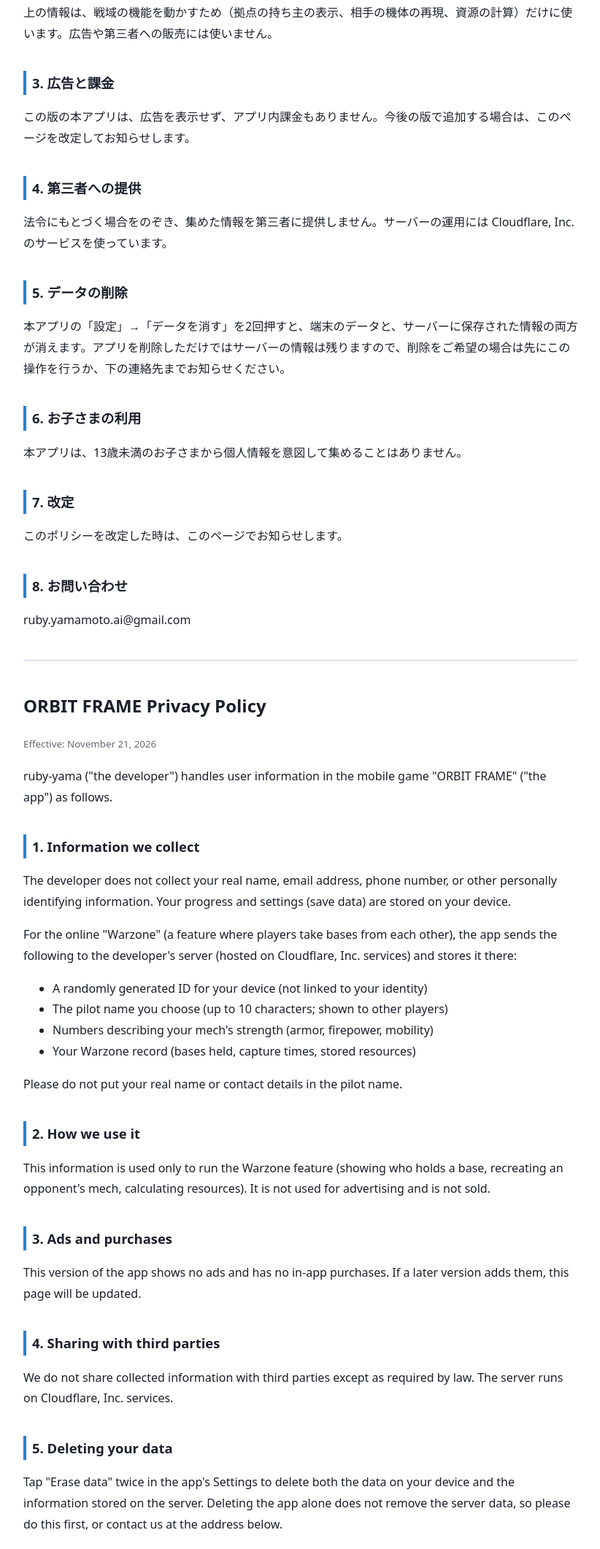
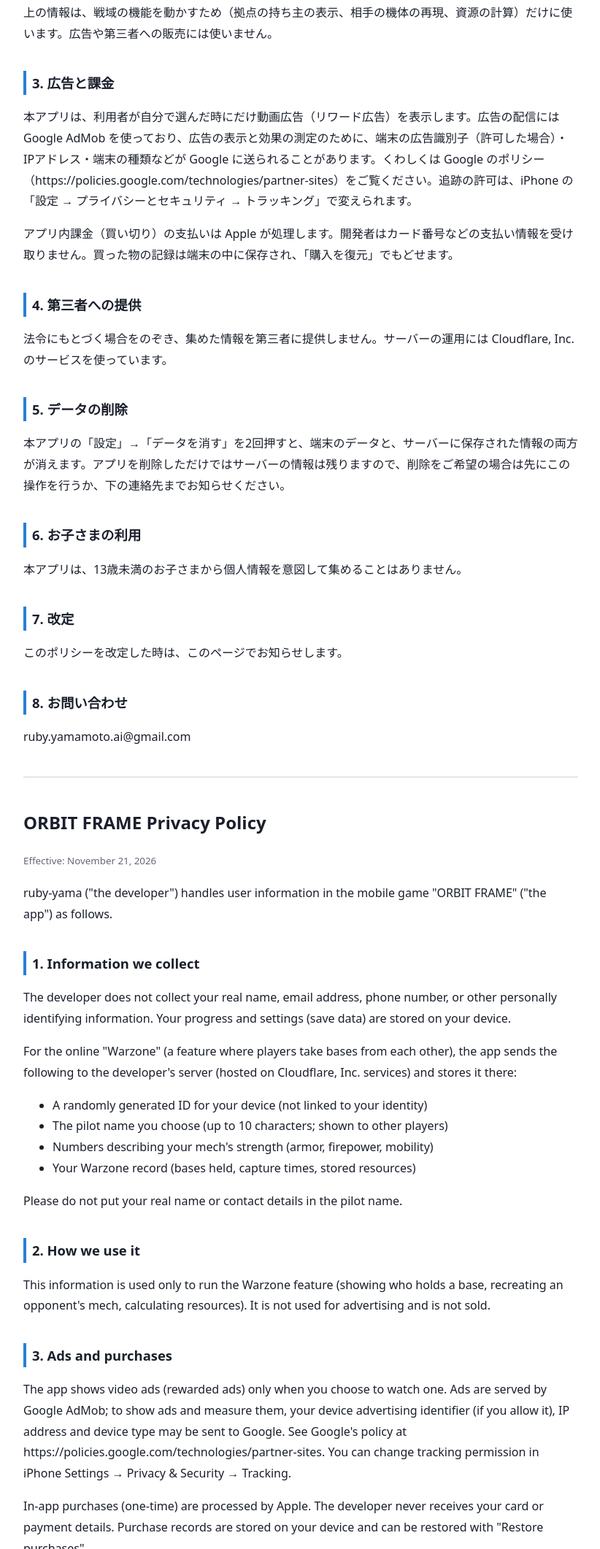
Before and after one commit to ruby-yama/oparts-dive, a plain HTML site: page orbit/privacy.html in a window 1280 px wide. Shown: the part 678-2800 px from the top of the page at 73% size, without its empty margins (228-1050 px from the left). Drawn offline with Linux system fonts and the light colour scheme.

Commit message:
ORBIT FRAME privacy: rewarded ads and one-time purchases
Co-Authored-By: Claude Fable 5.2 <noreply@anthropic.com>

```diff
--- a/orbit/privacy.html
+++ b/orbit/privacy.html
@@ -19,7 +19,7 @@
 <h2>2. 使う目的</h2>
 <p>上の情報は、戦域の機能を動かすため（拠点の持ち主の表示、相手の機体の再現、資源の計算）だけに使います。広告や第三者への販売には使いません。</p>
 <h2>3. 広告と課金</h2>
-<p>この版の本アプリは、広告を表示せず、アプリ内課金もありません。今後の版で追加する場合は、このページを改定してお知らせします。</p>
+<p>本アプリは、利用者が自分で選んだ時にだけ動画広告（リワード広告）を表示します。広告の配信には Google AdMob を使っており、広告の表示と効果の測定のために、端末の広告識別子（許可した場合）・IPアドレス・端末の種類などが Google に送られることがあります。くわしくは Google のポリシー（https://policies.google.com/technologies/partner-sites）をご覧ください。追跡の許可は、iPhone の「設定 → プライバシーとセキュリティ → トラッキング」で変えられます。</p><p>アプリ内課金（買い切り）の支払いは Apple が処理します。開発者はカード番号などの支払い情報を受け取りません。買った物の記録は端末の中に保存され、「購入を復元」でもどせます。</p>
 <h2>4. 第三者への提供</h2>
 <p>法令にもとづく場合をのぞき、集めた情報を第三者に提供しません。サーバーの運用には Cloudflare, Inc. のサービスを使っています。</p>
 <h2>5. データの削除</h2>
@@ -47,7 +47,7 @@
 <h2>2. How we use it</h2>
 <p>This information is used only to run the Warzone feature (showing who holds a base, recreating an opponent's mech, calculating resources). It is not used for advertising and is not sold.</p>
 <h2>3. Ads and purchases</h2>
-<p>This version of the app shows no ads and has no in-app purchases. If a later version adds them, this page will be updated.</p>
+<p>The app shows video ads (rewarded ads) only when you choose to watch one. Ads are served by Google AdMob; to show ads and measure them, your device advertising identifier (if you allow it), IP address and device type may be sent to Google. See Google's policy at https://policies.google.com/technologies/partner-sites. You can change tracking permission in iPhone Settings → Privacy &amp; Security → Tracking.</p><p>In-app purchases (one-time) are processed by Apple. The developer never receives your card or payment details. Purchase records are stored on your device and can be restored with "Restore purchases".</p>
 <h2>4. Sharing with third parties</h2>
 <p>We do not share collected information with third parties except as required by law. The server runs on Cloudflare, Inc. services.</p>
 <h2>5. Deleting your data</h2>
```
